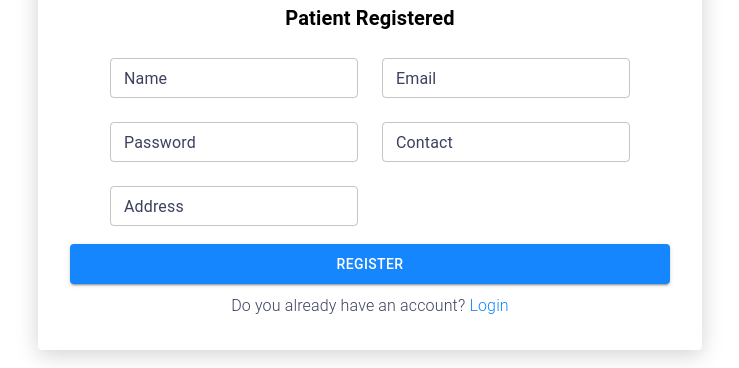
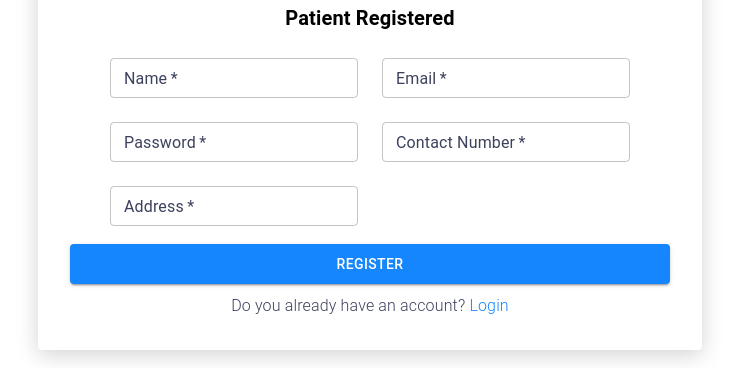
Before and after one commit to abrarasif11/PH-Healthcare-Frontend, a Next.js app: page /register in a window 1280 px wide. Shown: the part 275-643 px from the top of the page, without its empty margins (270-1009 px from the left). Built offline with nearby package versions, Linux system fonts and the light colour scheme.

Commit message:
Using reusable form component in register page

```diff
--- a/src/app/login/page.tsx
+++ b/src/app/login/page.tsx
@@ -81,6 +81,7 @@ const Login = () => {
                     type="email"
                     fullWidth={true}
                     name="email"
+                    required={true}
                   />
                 </Grid>
                 <Grid item md={6}>
@@ -89,6 +90,7 @@ const Login = () => {
                     type="password"
                     fullWidth={true}
                     name="password"
+                    required={true}
                   />
                 </Grid>
               </Grid>
--- a/src/app/register/page.tsx
+++ b/src/app/register/page.tsx
@@ -12,36 +12,20 @@ import {
 import Image from "next/image";
 import React from "react";
 import logo from "../../assets/svgs/logo.svg";
-import { useForm, SubmitHandler } from "react-hook-form";
+import { useForm, SubmitHandler, FieldValues } from "react-hook-form";
 import { modifyPayload } from "@/utils/modifyFormData";
 import { registerPatient } from "@/services/actions/registerPatient";
 import { toast } from "sonner";
 import { useRouter } from "next/navigation";
 import { storeUserInfo } from "@/services/auth.services";
 import { userLogin } from "@/services/actions/userLogin";
-
-interface IPatientData {
-  name: string;
-
-  email: string;
-  contactNumber: string;
-  address: string;
-}
-
-interface IPatientRegisterFormData {
-  password: string;
-  patient: IPatientData;
-}
+import PHForms from "@/components/Forms/PHForms";
+import PHInput from "@/components/Forms/PHInput";
 
 const RegisterPage = () => {
   const router = useRouter();
-  const {
-    register,
-    handleSubmit,
-    watch,
-    formState: { errors },
-  } = useForm<IPatientRegisterFormData>();
-  const onSubmit: SubmitHandler<IPatientRegisterFormData> = async (values) => {
+
+  const handleRegister = async (values: FieldValues) => {
     const data = modifyPayload(values);
     console.log(data);
     try {
@@ -97,53 +81,48 @@ const RegisterPage = () => {
             </Box>
           </Stack>
           <Box>
-            <form onSubmit={handleSubmit(onSubmit)}>
+            <PHForms onSubmit={handleRegister}>
               <Grid container spacing={3} my={1} ml={5}>
                 <Grid item md={6}>
-                  <TextField
+                  <PHInput
                     label="Name"
-                    variant="outlined"
-                    type="text"
-                    size="small"
                     fullWidth={true}
-                    {...register("patient.name")}
-                  ></TextField>
+                    name="patient.name"
+                    required={true}
+                  />
                 </Grid>
                 <Grid item md={6}>
-                  <TextField
+                  <PHInput
                     label="Email"
-                    variant="outlined"
                     type="email"
-                    size="small"
-                    {...register("patient.email")}
-                  ></TextField>
+                    fullWidth={true}
+                    name="patient.email"
+                    required={true}
+                  />
                 </Grid>
                 <Grid item md={6}>
-                  <TextField
+                  <PHInput
                     label="Password"
-                    variant="outlined"
                     type="password"
-                    size="small"
-                    {...register("password")}
-                  ></TextField>
+                    name="password"
+                    required={true}
+                  ></PHInput>
                 </Grid>
                 <Grid item md={6}>
-                  <TextField
-                    label="Contact"
-                    variant="outlined"
+                  <PHInput
+                    label="Contact Number"
                     type="tel"
-                    size="small"
-                    {...register("patient.contactNumber")}
-                  ></TextField>
+                    name="patient.contactNumber"
+                    required={true}
+                  ></PHInput>
                 </Grid>
                 <Grid item md={6}>
-                  <TextField
+                  <PHInput
                     label="Address"
-                    variant="outlined"
                     type="text"
-                    size="small"
-                    {...register("patient.address")}
-                  ></TextField>
+                    name="patient.address"
+                    required={true}
+                  ></PHInput>
                 </Grid>
               </Grid>
               <Button
@@ -161,7 +140,7 @@ const RegisterPage = () => {
                   Login
                 </Link>
               </Typography>
-            </form>
+            </PHForms>
           </Box>
         </Box>
       </Stack>
--- a/src/components/Forms/PHInput.tsx
+++ b/src/components/Forms/PHInput.tsx
@@ -1,4 +1,4 @@
-import { TextField } from "@mui/material";
+import { SxProps, TextField } from "@mui/material";
 import React from "react";
 import { Controller, useFormContext } from "react-hook-form";
 
@@ -8,6 +8,9 @@ type TInputProps = {
   type?: string;
   size?: "small" | "medium";
   fullWidth?: boolean;
+  sx?: SxProps;
+  placeholder?: string;
+  required: boolean;
 };
 
 const PHInput = ({
@@ -16,6 +19,9 @@ const PHInput = ({
   type = "text",
   size = "small",
   fullWidth,
+  sx,
+  placeholder,
+  required,
 }: TInputProps) => {
   const { control } = useFormContext();
   return (
@@ -25,11 +31,14 @@ const PHInput = ({
       render={({ field }) => (
         <TextField
           {...field}
+          sx={{ ...sx }}
           label={label}
           variant="outlined"
           type={type}
           size={size}
           fullWidth={fullWidth}
+          placeholder={label}
+          required={required}
         />
       )}
     />
```
